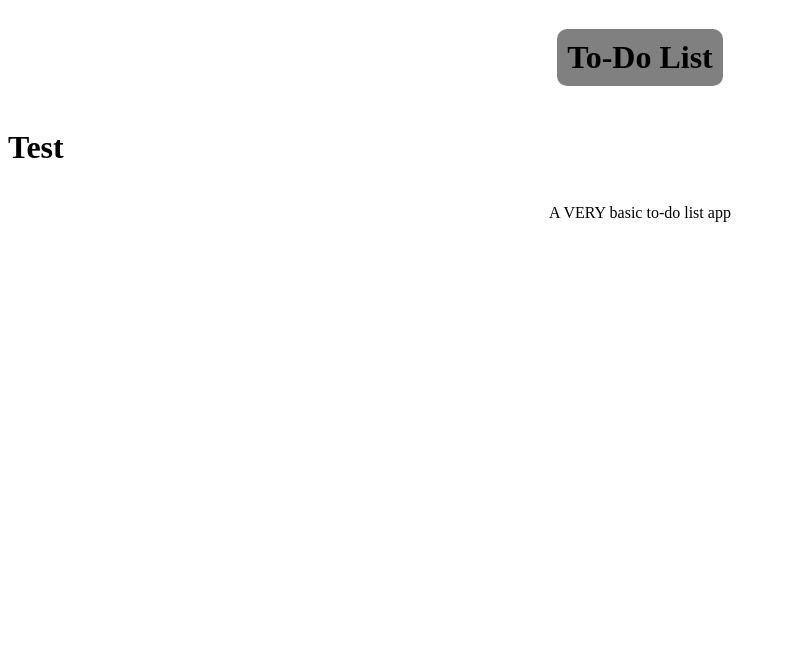
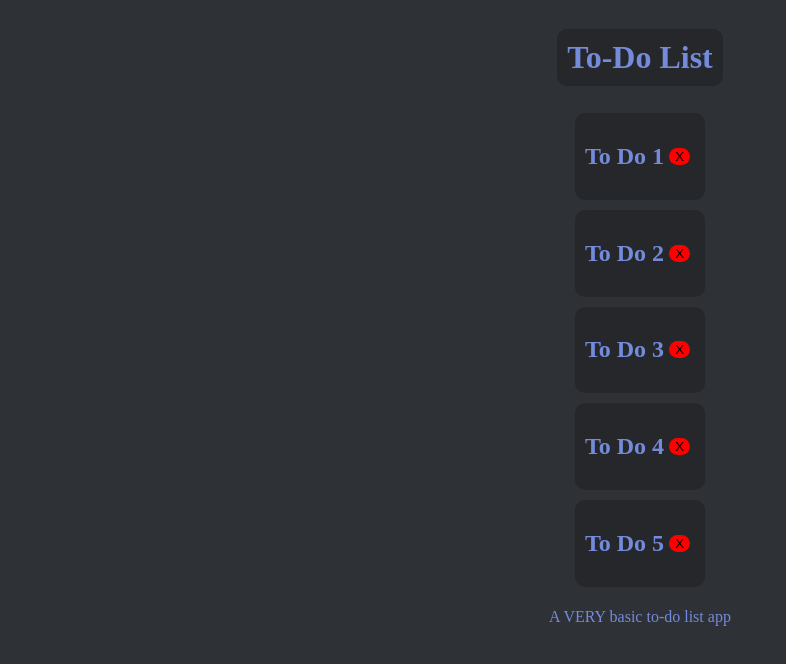
Before and after one commit to AlessioRW/to-do-frontend, a React (Create React App) app: page / in a window 1280 px wide. Shown: the top 664 px of the page, without its empty margins (0-786 px from the left). Built offline with nearby package versions, Linux system fonts and the light colour scheme.

Commit message:
Add basic todos component.

```diff
--- a/public/index.html
+++ b/public/index.html
@@ -21,7 +21,7 @@
       work correctly both with client-side routing and a non-root public URL.
       Learn how to configure a non-root public URL by running `npm run build`.
     -->
-    <title>React App</title>
+    <title>To-Dos</title>
   </head>
   <body>
     <noscript>You need to enable JavaScript to run this app.</noscript>
--- a/src/components/Header.js
+++ b/src/components/Header.js
@@ -14,7 +14,7 @@ const PageHeader = styled.header`
 `
 
 const HeaderOne = styled.h1`
-  background-color: grey;
+  background-color: #26272a;
   border-radius: 10px;
   padding: 10px;
 `
--- a/src/components/ToDos.js
+++ b/src/components/ToDos.js
@@ -1,3 +1,48 @@
+import styled from "styled-components";
+
 export function ToDos() {
-  return <h1>Test</h1>;
+  return (
+    <Main>
+      <Reminder>
+        <h2>To Do 1</h2><DeleteButton>X</DeleteButton>
+      </Reminder>
+      <Reminder>
+        <h2>To Do 2</h2><DeleteButton>X</DeleteButton>
+      </Reminder>
+      <Reminder>
+        <h2>To Do 3</h2><DeleteButton>X</DeleteButton>
+      </Reminder>
+      <Reminder>
+        <h2>To Do 4</h2><DeleteButton>X</DeleteButton>
+      </Reminder>
+      <Reminder>
+        <h2>To Do 5</h2><DeleteButton>X</DeleteButton>
+      </Reminder>
+    </Main>
+  );
 }
+
+const Main = styled.main`
+  display: flex;
+  align-items: center;
+  flex-flow: column;
+`
+
+const Reminder = styled.section`
+  display: flex;
+  align-items: center;
+  background-color: #26272a;
+  border-radius: 10px;
+  padding: 10px;
+  margin: 5px;
+`
+
+const DeleteButton = styled.button`
+  background-color: red;
+  border: none;
+  border-radius: 10px;
+  height: 50%;
+  width: auto;
+  margin: 5px;
+  cursor: pointer;
+`
--- /dev/null
+++ b/src/index.css
@@ -0,0 +1,4 @@
+body {
+    color: #748bdc;
+    background-color: #2e3136;
+}
--- a/src/index.js
+++ b/src/index.js
@@ -1,6 +1,7 @@
 import React from 'react';
 import ReactDOM from 'react-dom/client';
 import App from './App';
+import './index.css';
 
 const root = ReactDOM.createRoot(document.getElementById('root'));
 root.render(
```
Also changed, not shown: 1 other file (tests, documents, lock files or other folders).
